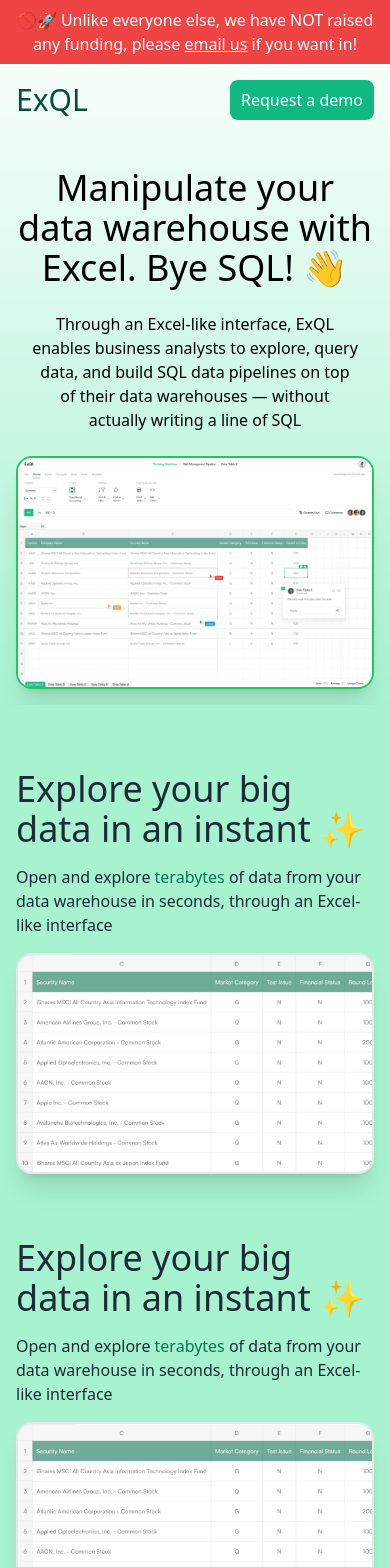
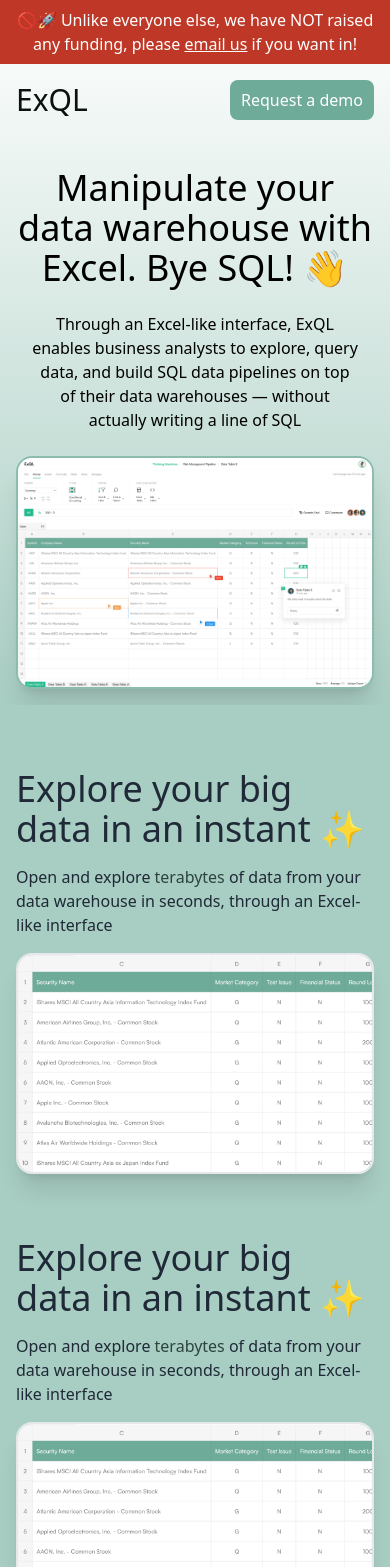
Before and after one commit to syvlabs/exql-site, a Next.js app: page / in a window 390 px wide. Shown: the top 1567 px of the page. Built offline with nearby package versions, Linux system fonts and the light colour scheme.

Commit message:
color fixes

```diff
--- a/pages/index.tsx
+++ b/pages/index.tsx
@@ -5,13 +5,13 @@
 
 const Home: NextPage = () => {
   return <>
-    <div className="bg-gradient-to-t from-emerald-200">
-      <div className="bg-red-500 px-4 text-md md:text-lg text-white py-2 text-center">
+    <div className="bg-gradient-to-t from-main-200">
+      <div className="bg-tmred-dark px-4 text-md md:text-lg text-white py-2 text-center">
         🚫🚀 Unlike everyone else, we have NOT raised any funding, please <a className="underline" href="mailto:exql@googlegroups.com">email us</a> if you want in!
       </div>
       <div className="mx-auto px-4 mt-4 md:mt-10 max-w-7xl select-none">
         <div className="flex items-center">
-          <div className="text-3xl md:text-5xl text-emerald-900 font-medium">ExQL</div>
+          <div className="text-3xl md:text-5xl text-main-900 font-medium">ExQL</div>
           <div className="flex-1"></div>
           <RequestDemo />
         </div>
@@ -21,11 +21,11 @@
         <div className="mt-6 md:mt-8 text-md md:text-lg px-4 md:px-16 mx-auto items-center text-center max-w-3xl leading-normal">
           Through an Excel-like interface, ExQL enables business analysts to explore, query data, and build SQL data pipelines on top of their data warehouses — without actually writing a line of SQL
         </div>
-        <img className="mt-6 md:mt-16 border-2 border-green-500 rounded-2xl mx-auto items-center shadow-xl" src="/Collaborative.png" />
+        <img className="mt-6 md:mt-16 border-2 border-main-300 rounded-2xl mx-auto items-center shadow-xl" src="/Collaborative.png" />
         <div className="h-4 md:h-16"></div>
       </div>
     </div>
-    <div className="bg-emerald-200 pt-16">
+    <div className="bg-main-200 pt-16">
       <FunctionalFact side="left" />
       <div className="h-16 md:h-32"></div>
       <FunctionalFact side="right" />
@@ -56,8 +56,8 @@
     <div className="pt-4 pb-8 md:py-16 md:pb-24 bg-gradient-to-b">
       <div className="flex mx-auto px-4 max-w-7xl select-none">
         <div className="mt-8">
-          <div className="text-3xl text-emerald-900 font-medium mb-1">ExQL</div>
-          <div className="text-sm text-emerald-900">2022 ExQL (© coming soon)</div>
+          <div className="text-3xl text-main-900 font-medium mb-1">ExQL</div>
+          <div className="text-sm text-main-900">2022 ExQL (© coming soon)</div>
         </div>
       </div>
     </div>
@@ -65,7 +65,7 @@
 }
 
 const RequestDemo: FC = () =>
-  <div className="flex w-36 md:w-48 h-10 md:h-12 items-center text-md md:text-lg font-medium rounded-lg select-none text-white bg-emerald-500 hover:bg-emerald-600 active:bg-emerald-700 cursor-pointer">
+  <div className="flex w-36 md:w-48 h-10 md:h-12 items-center text-md md:text-lg font-medium rounded-lg select-none text-white bg-main-400 hover:bg-main-500 active:bg-main-600 cursor-pointer">
     <span className="mx-auto">Request a demo</span>
   </div>
 
@@ -81,7 +81,7 @@
       <img className="md:flex-1 border-2 border-gray-200 rounded-2xl shadow-xl min-w-0 max-w-full self-start" src="/sheet1.png" />}
     <div className={`flex-0 md:w-1/3 text-gray-800 ${props.side === "left" ? "md:mr-16" : "md:ml-16"} mb-4`}>
       <div className="text-4xl mb-4">Explore your big data in an instant ✨</div>
-      <div>Open and explore <span className="font-medium text-emerald-700">terabytes</span> of data from your data warehouse in seconds, through an Excel-like interface</div>
+      <div>Open and explore <span className="font-medium text-main-700">terabytes</span> of data from your data warehouse in seconds, through an Excel-like interface</div>
     </div>
     {props.side === "left" &&
       <img className="md:flex-1 border-2 border-gray-200 rounded-2xl shadow-xl min-w-0 max-w-full self-start" src="/sheet1.png" />}
@@ -90,7 +90,7 @@
 
 const NonFunctionalFact: FC<{ title: string, icon: (props: SVGProps<SVGSVGElement>) => JSX.Element }> = (props) => {
   return <div className="flex-1 text-center px-4 pb-12 md:pb-0">
-    <props.icon className="h-24 mx-auto text-amber-600" />
+    <props.icon className="h-24 mx-auto text-tmred-dark" />
     <div className="text-2xl font-medium">{props.title}</div>
     <div className="text-lg mt-4">We will lorem ipsum your dolor. We will lorem ipsum your dolor. We will lorem ipsum your dolor. We will lorem ipsum your dolor. We will lorem ipsum your dolor. We will lorem ipsum your dolor. </div>
   </div>
--- a/tailwind.config.js
+++ b/tailwind.config.js
@@ -4,7 +4,25 @@
     "./components/**/*.{js,ts,jsx,tsx}",
   ],
   theme: {
-    extend: {},
+    extend: {
+      colors: {
+        main: {
+          200: '#a8cdc2',
+          300: '#8bbcad',
+          400: '#6eab99',
+          500: '#58897a',
+          600: '#42675c',
+          700: '#2c443d',
+          800: '#16221f',
+          900: '#0b110f',
+        },
+        tmorange: '#F3A258',
+        tmred: {
+          og: '#EF4631',
+          dark: '#bf3827',
+        }
+      },
+    },
   },
   plugins: [],
 }
```
Also changed, not shown: 2 other files (tests, documents, lock files or other folders).
